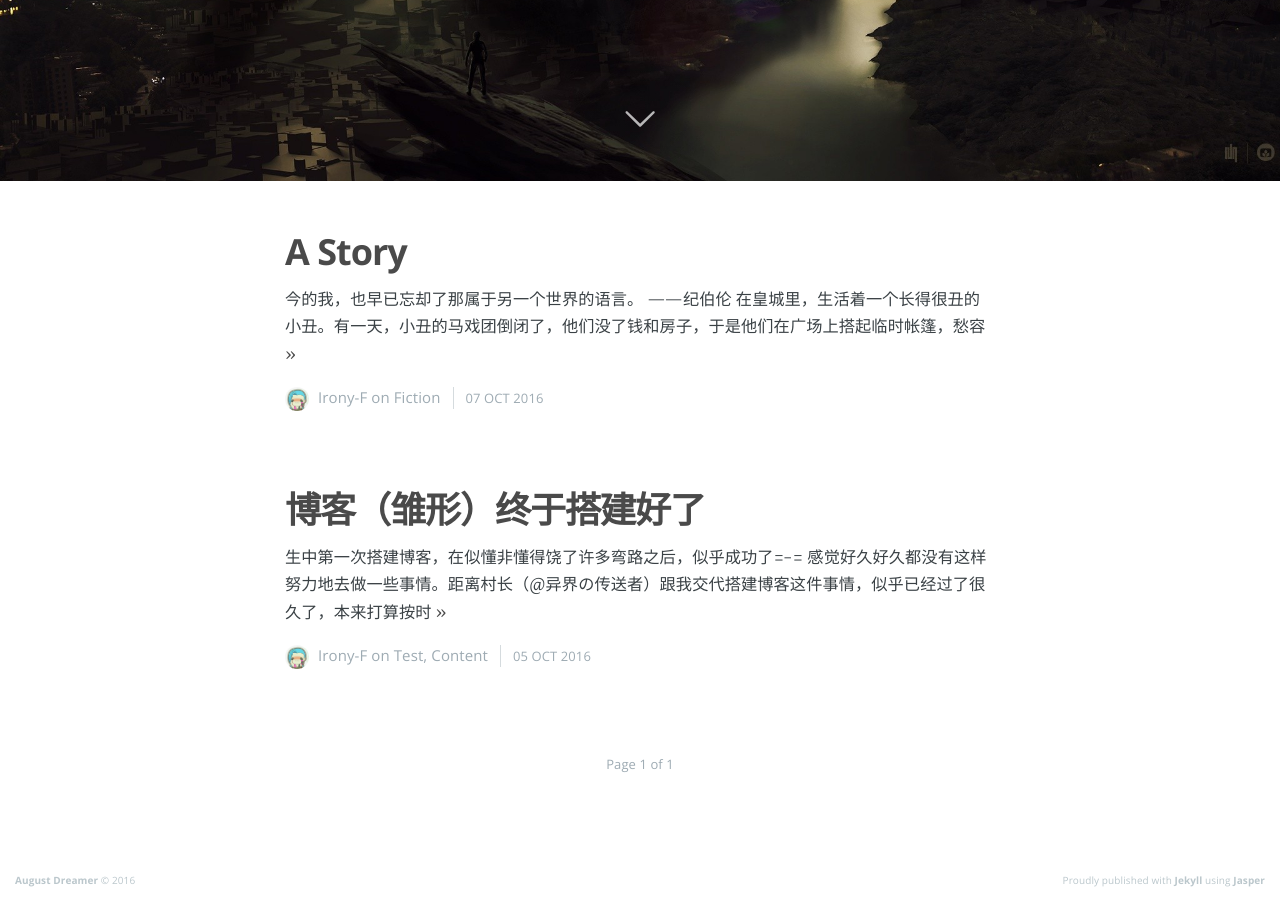
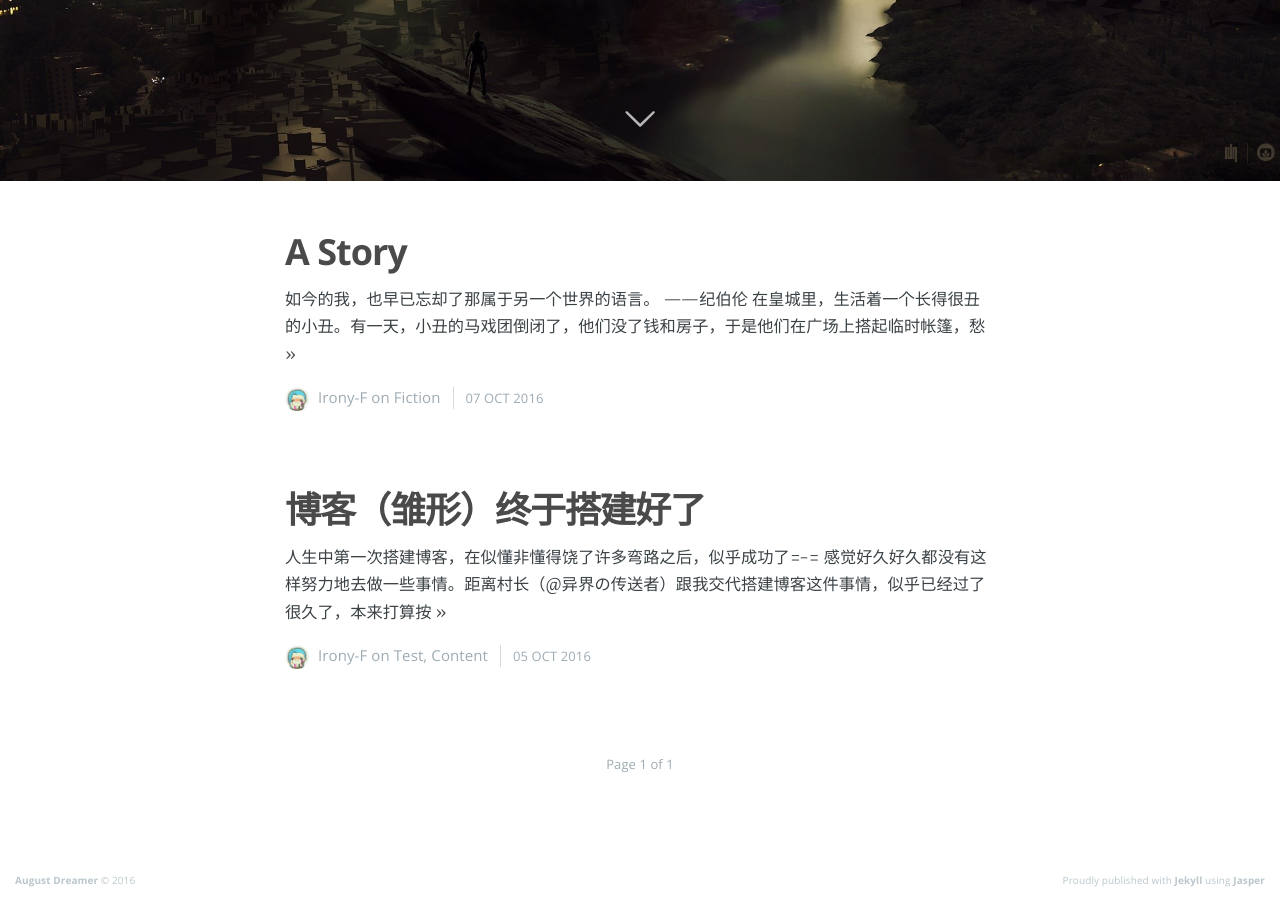
Before and after one commit to Irony-F/Irony-F.github.io, a Jekyll site: the page built from index.html, in a window 1280 px wide and 900 px high, scrolled down 719 px. Built offline with Jekyll 4.4.1, drawn with Linux system fonts in a browser that asks for light colours; nearby versions of some CDN libraries; the list of posts is cut into pages by our own code.

Commit message:
Update loop.html

```diff
--- a/_includes/loop.html
+++ b/_includes/loop.html
@@ -20,7 +20,7 @@
             <h2 class="post-title"><a href="{{ site.baseurl }}{{ post.url | remove: '/' }}">{{ post.title }}</a></h2>
         </header>
         <section class="post-excerpt">
-            <p>{{ post.content | strip_html | slice:1,100}} <a class="read-more" href="{{ site.baseurl }}{{ post.url | remove: '/' }}">&raquo;</a></p>
+            <p>{{ post.content | strip_html | slice:0,100}} <a class="read-more" href="{{ site.baseurl }}{{ post.url | remove: '/' }}">&raquo;</a></p>
         </section>
         <footer class="post-meta">
             {% if site.image %}<img class="author-thumb" src="{{ site.baseurl }}{{ site.image }}" alt="Author image" nopin="nopin" />{% endif %}
```
